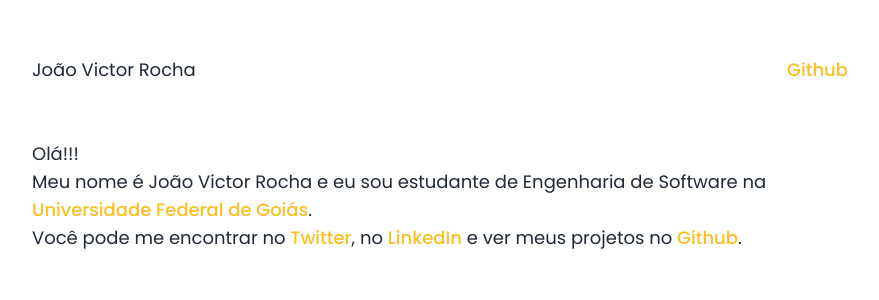
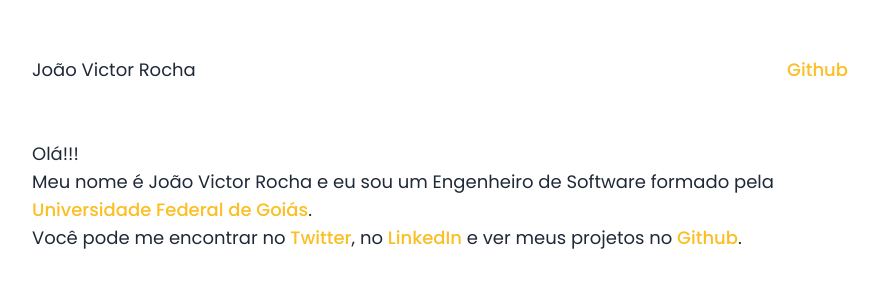
Before and after one commit to vixtorocha/digital-garden, a Next.js app: page / in a window 1280 px wide. Shown: the top 300 px of the page, without its empty margins (200-1079 px from the left). Built offline with nearby package versions, Linux system fonts and the light colour scheme.

Commit message:
Atualiza bio

```diff
--- a/pages/index.tsx
+++ b/pages/index.tsx
@@ -12,8 +12,8 @@ export default function Home() {
       <main className="">
         <p>Olá!!!</p>
         <p>
-          Meu nome é João Victor Rocha e eu sou estudante de Engenharia de
-          Software na{" "}
+          Meu nome é João Victor Rocha e eu sou um Engenheiro de
+          Software formado pela{" "}
           <Link href="https://www.ufg.br/">Universidade Federal de Goiás</Link>.
         </p>
         <p>
```
